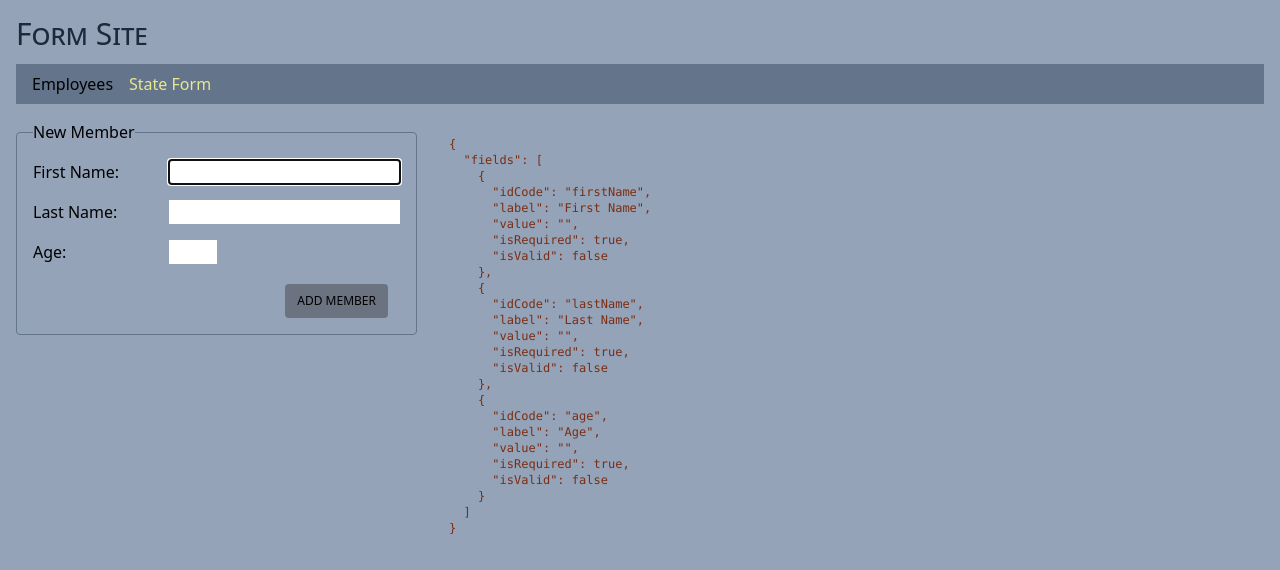
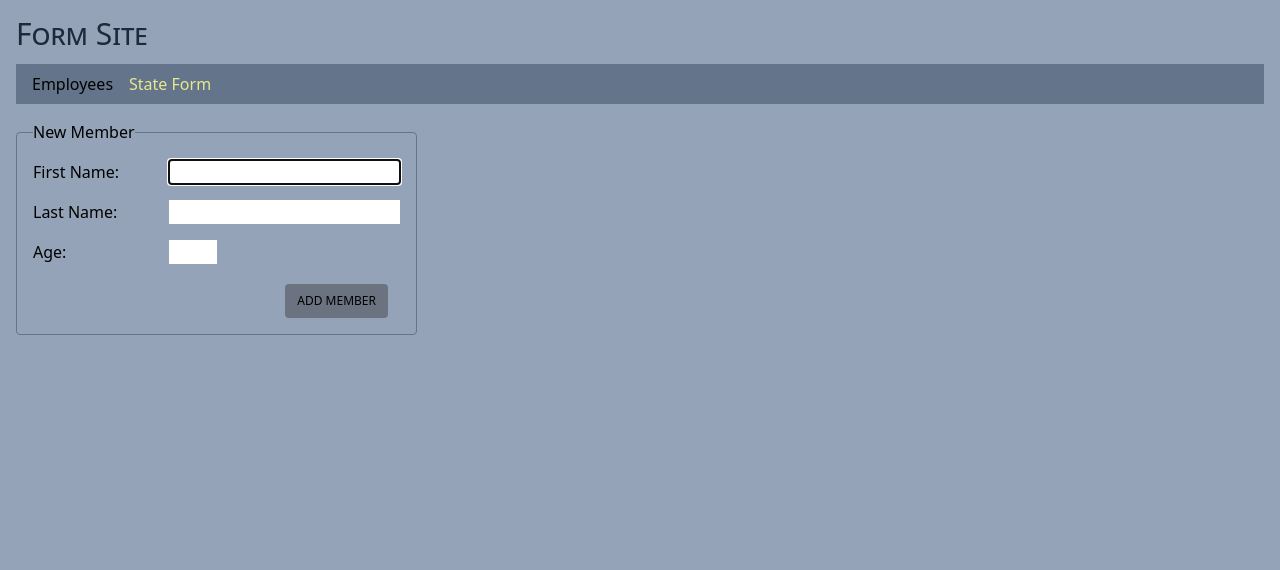
Before and after one commit to edwardtanguay/et223-react-forms-site-part2, a React (Vite) app: page /state-form in a window 1280 px wide. Shown: the top 570 px of the page. Built offline with nearby package versions, Linux system fonts and the light colour scheme.

Commit message:
refactor config

```diff
--- a/src/components/Nav.tsx
+++ b/src/components/Nav.tsx
@@ -5,7 +5,7 @@ export const Nav = () => {
 	return (
 		<nav>
 			<ul className="flex gap-4 bg-slate-500 px-4 py-2 content">
-				{config.environment === "development" && (
+				{config.environment() === "development" && (
 					<li>
 						<NavLink to="/simple-form">Simple Form</NavLink>
 					</li>
--- a/src/config.ts
+++ b/src/config.ts
@@ -1,3 +1,7 @@
-export const environment = import.meta.env.VITE_ENVIRONMENT;
+import * as config from './config';
 
-export const debugging = true;
+const _debugging = true;
+
+export const environment = () => import.meta.env.VITE_ENVIRONMENT;
+
+export const debugging = () => config.environment() === 'development' && _debugging;
--- a/src/main.tsx
+++ b/src/main.tsx
@@ -16,7 +16,7 @@ const router = createBrowserRouter([
 		children: [
 			{
 				path: "/simple-form",
-				element: config.environment === 'development' ? <PageSimpleForm /> : <Navigate to="/employees" replace />
+				element: config.environment() === 'development' ? <PageSimpleForm /> : <Navigate to="/employees" replace />
 			},
 			{
 				path: "/employees",
--- a/src/pages/PageStateForm.tsx
+++ b/src/pages/PageStateForm.tsx
@@ -110,7 +110,7 @@ export const PageStateForm = () => {
 					</div>
 				</fieldset>
 			</form>
-			{config.debugging && (
+			{config.debugging() && (
 				<section className="mt-4">
 					<pre className="text-orange-900 text-xs">
 						{JSON.stringify(formInfo, null, 2)}
```
